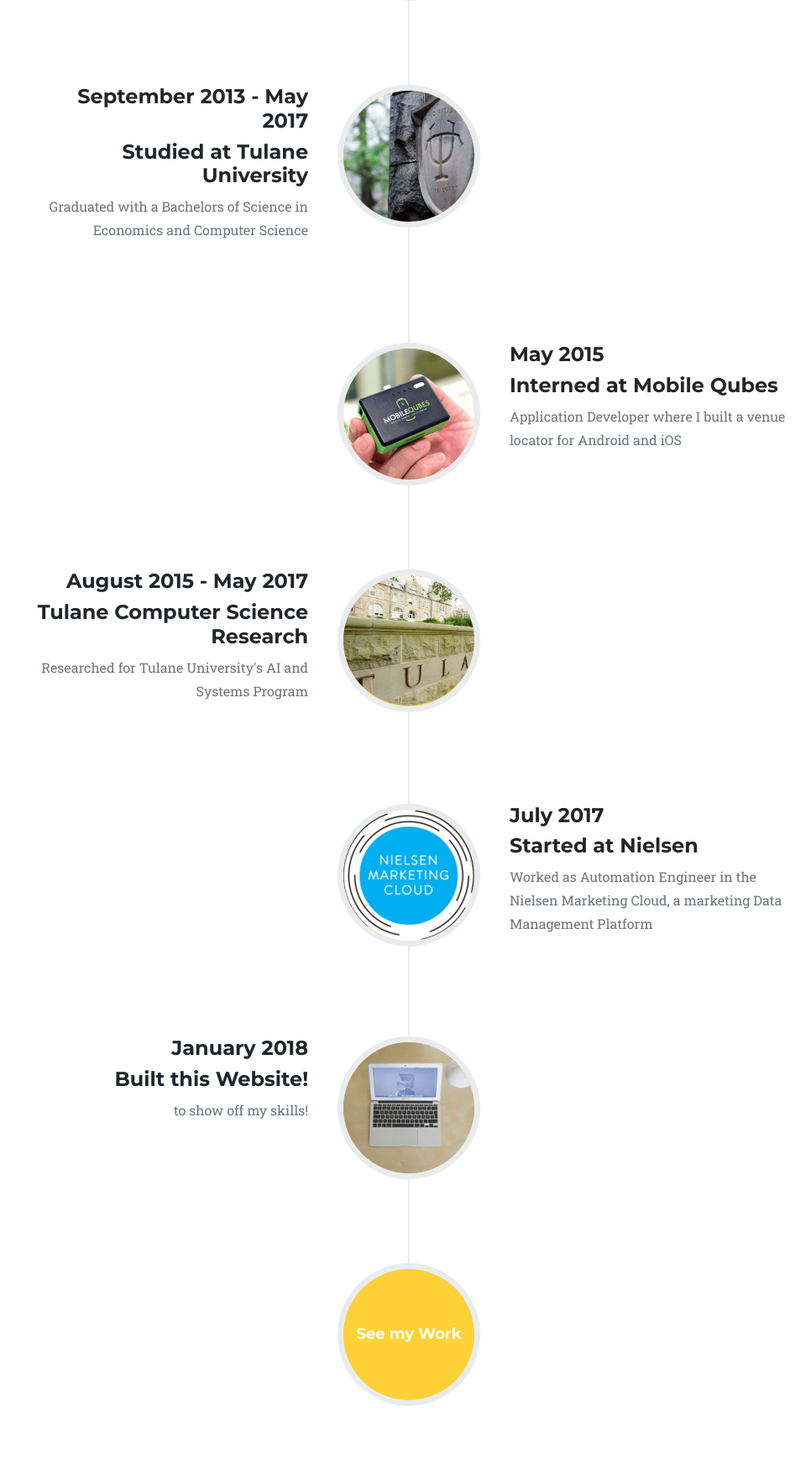
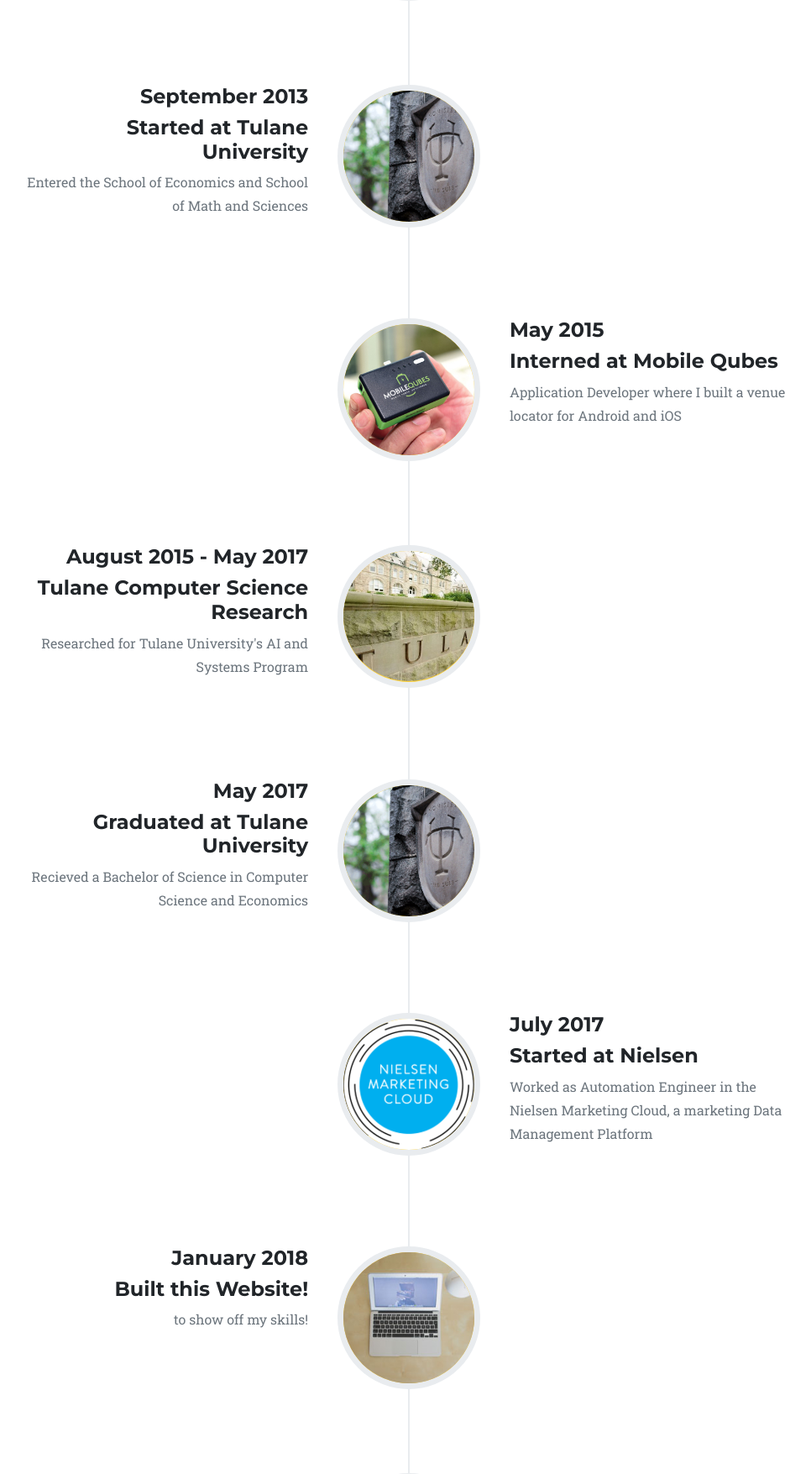
Before and after one commit to PeterRiser/peterriser.tech, a Django app: page / in a window 1280 px wide. Shown: the part 3011-4766 px from the top of the page at 84% size, without its empty margins (153-1119 px from the left). Run offline with Django 3.2, Linux system fonts and the light colour scheme; some libraries are stand-ins or nearby versions; some web fonts are replaced.

Commit message:
updated timeline

```diff
--- a/portfolio/static/templates/index.html
+++ b/portfolio/static/templates/index.html
@@ -191,11 +191,11 @@
                   </div>
                   <div class="timeline-panel">
                     <div class="timeline-heading">
-                      <h4>September 2013 - May 2017</h4>
-                      <h4 class="subheading">Studied at Tulane University</h4>
+                      <h4>September 2013</h4>
+                      <h4 class="subheading">Started at Tulane University</h4>
                     </div>
                     <div class="timeline-body">
-                      <p class="text-muted">Graduated with a Bachelors of Science in Economics and Computer Science</p>
+                      <p class="text-muted">Entered the School of Economics and School of Math and Sciences</p>
                     </div>
                   </div>
                 </li>
@@ -227,6 +227,20 @@
                     </div>
                   </div>
               </li>
+              <li>
+                  <div class="timeline-image">
+                    <img class="rounded-circle img-fluid" src="./static/img/about/2.jpg" alt="">
+                  </div>
+                  <div class="timeline-panel">
+                    <div class="timeline-heading">
+                      <h4>May 2017</h4>
+                      <h4 class="subheading">Graduated at Tulane University</h4>
+                    </div>
+                    <div class="timeline-body">
+                      <p class="text-muted">Recieved a Bachelor of Science in Computer Science and Economics</p>
+                    </div>
+                  </div>
+                </li>
               <li class="timeline-inverted">
                 <div class="timeline-image">
                   <img class="rounded-circle img-fluid" src="./static/img/about/5.jpg" alt="">
```
